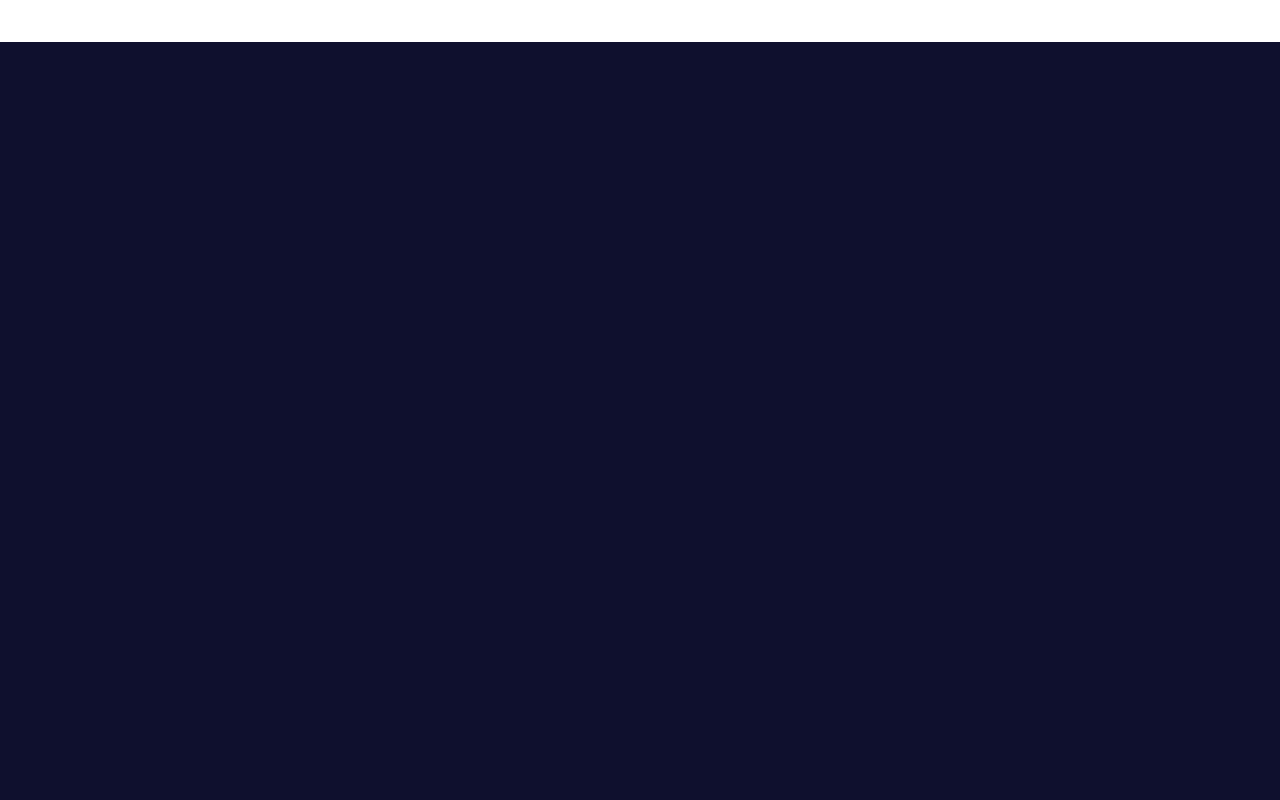
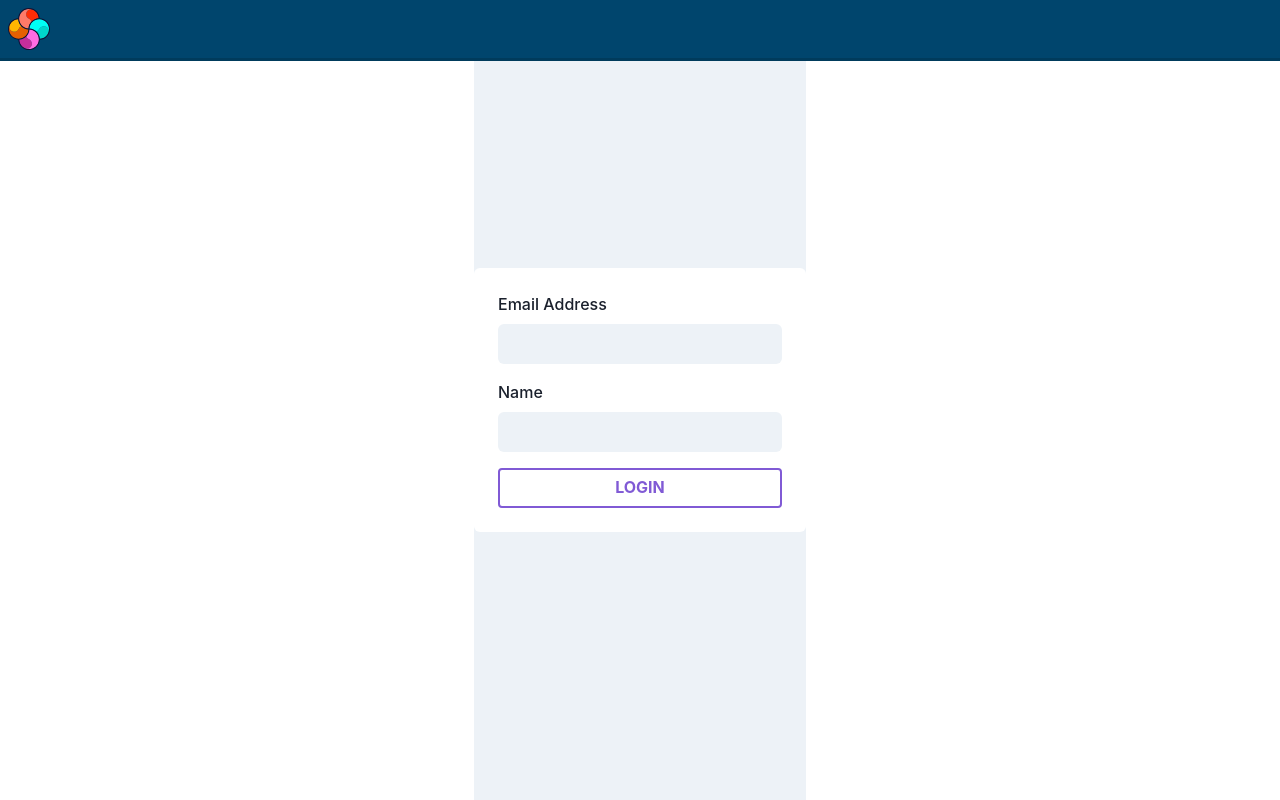
Before and after one commit to ReflectionsProjections/rp-web-2024, a React (Vite) app: page /register in a window 1280 px wide. Before the commit this address had no page. Built offline with nearby package versions, Linux system fonts and the light colour scheme; a web font is replaced by a local one.

Commit message:
basic registration prototype

```diff
--- a/package.json
+++ b/package.json
@@ -18,12 +18,14 @@
     "@fontsource/roboto-slab": "^5.0.20",
     "axios": "^1.6.8",
     "dotenv": "^16.4.5",
+    "formik": "^2.4.6",
     "framer-motion": "^11.0.22",
     "process": "^0.11.10",
     "react": "^18.2.0",
     "react-dom": "^18.2.0",
     "react-icons": "^5.1.0",
-    "react-router-dom": "^6.22.3"
+    "react-router-dom": "^6.22.3",
+    "yup": "^1.4.0"
   },
   "devDependencies": {
     "@types/node": "^20.12.7",
--- a/src/App.tsx
+++ b/src/App.tsx
@@ -7,6 +7,7 @@ import Header from "./components/Home/Landing";
 import MainPage from "./routes/MainPage";
 import '@fontsource/kufam';
 import Info from "./components/Home/Info";
+import Registration from "./routes/Registration";
 
 function ProdRoutes() {
 	return (
@@ -24,6 +25,7 @@ function ProdRoutes() {
 function DevRoutes() {
 	return (
 		<Routes>
+			<Route path="/register" element={<Registration/>} />
 			<Route path="/auth/" element={<Temp text="auth" />}> </Route>
 			<Route path="/schedule/" element={<Temp text="schedule" />}> </Route>
 			<Route path="/questions/" element={<Temp text="questions" />}> </Route>
--- /dev/null
+++ b/src/components/Registration/AttendeeInformation.tsx
@@ -0,0 +1,75 @@
+import { Box, Button, Flex, FormControl, FormErrorMessage, FormLabel, Input, VStack } from "@chakra-ui/react";
+import '@fontsource/kufam';
+import '@fontsource/nunito';
+import '@fontsource/roboto-slab/300.css';
+import { useFormik } from "formik";
+import * as Yup from "yup";
+
+const RegistrationValidator = Yup.object().shape({
+	name: Yup.string()
+		.min(2, 'Too Short!')
+		.max(50, 'Too Long!')
+		.required('Required'),
+	email: Yup.string().email('Invalid email').required('Required')
+
+});
+
+const RegistrationDefaults = {
+	email: "",
+	name: "",
+};
+
+export function AttendeeInformation() {
+	// const [isMedium] = useMediaQuery("(max-width: 850px)");
+	// const [isSmall] = useMediaQuery("(max-width: 600px)");
+	// const [isXSmall] = useMediaQuery("(max-width: 400px)");
+
+	const formik = useFormik({
+		initialValues: RegistrationDefaults,
+		validationSchema: RegistrationValidator,
+		onSubmit: (values) => {
+			alert(JSON.stringify(values, null, 2));
+		},
+	});
+
+	return (
+		<Flex bg="gray.100" align="center" justify="center" h="100vh">
+			<Box bg="white" p={6} rounded="md">
+				<form onSubmit={formik.handleSubmit}>
+					<VStack spacing={4} align="flex-start">
+						<FormControl isInvalid={!!(formik.touched.email && formik.errors.email)}>
+							<FormLabel htmlFor="email">Email Address</FormLabel>
+							<Input
+								id="email"
+								name="email"
+								type="text"
+								variant="filled"
+								onChange={formik.handleChange}
+								onBlur={formik.handleBlur}
+								value={formik.values.email}
+							/>
+							<FormErrorMessage>{formik.errors.email}</FormErrorMessage>
+						</FormControl>
+						<FormControl>
+							<FormLabel htmlFor="name">Name</FormLabel>
+							<Input
+								id="name"
+								name="name"
+								type="text"
+								variant="filled"
+								onChange={formik.handleChange}
+								value={formik.values.name}
+							/>
+						</FormControl>
+						<Button type="submit" colorScheme="purple" width="full">
+							Login
+						</Button>
+					</VStack>
+				</form>
+			</Box>
+		</Flex>
+
+	);
+}
+
+export default AttendeeInformation;
--- /dev/null
+++ b/src/routes/Registration.tsx
@@ -0,0 +1,13 @@
+import { VStack } from '@chakra-ui/react';
+import { NavBar } from '../components/NavBar';
+import AttendeeInformation from '../components/Registration/AttendeeInformation';
+
+export default function Registration() {
+	return (
+		<VStack spacing={0}>
+			<NavBar />
+			<AttendeeInformation />
+		</VStack>
+
+	);
+}
```
Also changed, not shown: 1 other file (tests, documents, lock files or other folders).
